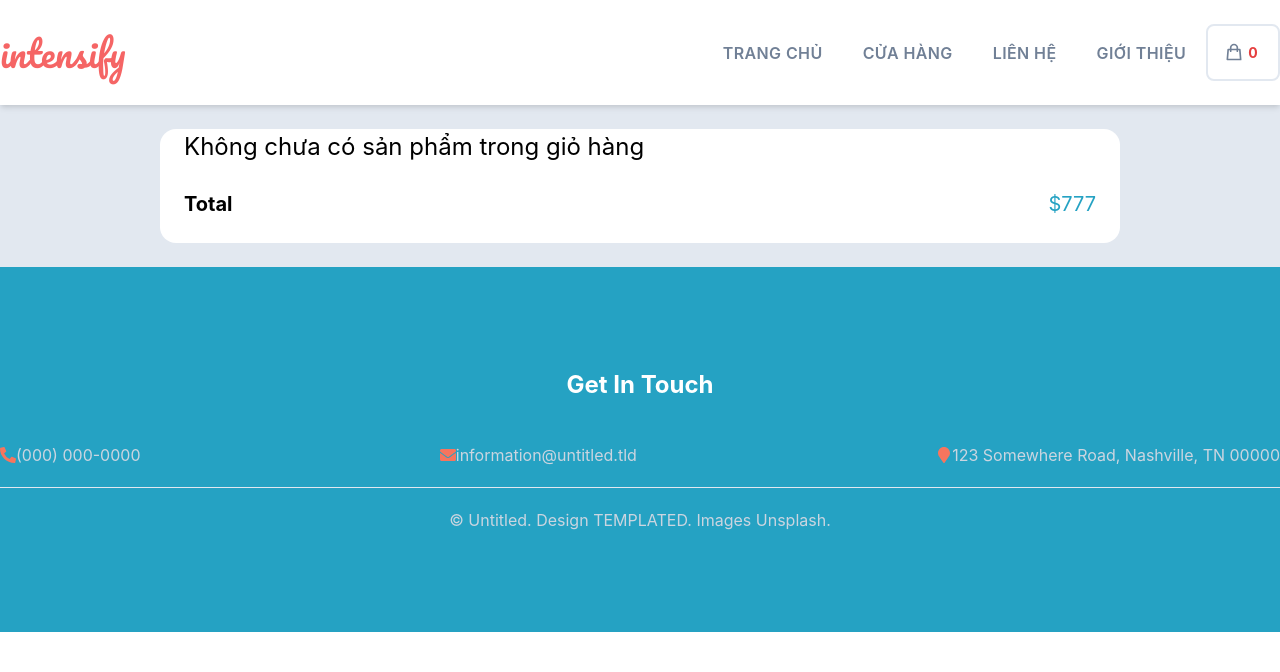
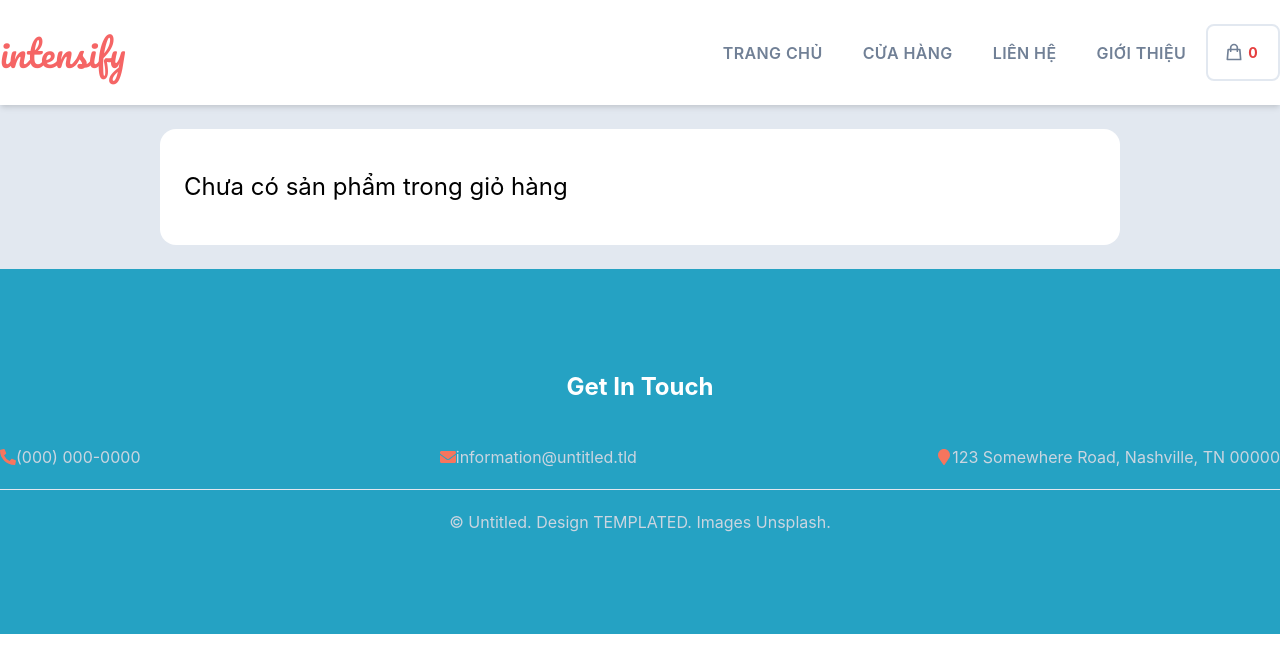
Before and after one commit to quannh2807/pt15202, a React (Create React App) app: page /cart in a window 1280 px wide. Shown: the top 672 px of the page. Built offline with nearby package versions, Linux system fonts and the light colour scheme.

Commit message:
refactor: useContext hook

```diff
--- a/src/components/Header/index.jsx
+++ b/src/components/Header/index.jsx
@@ -1,8 +1,10 @@
-import React from "react";
+import React, { useContext } from "react";
 import { Link } from "react-router-dom";
 import { CartContext } from "../../contexts/Cart";
 
 const Header = () => {
+    const { cartItems } = useContext(CartContext);
+
     return (
         <div className="shadow-md sticky top-0 bg-white">
             <header className="container mx-auto flex items-center justify-between py-6">
@@ -56,13 +58,9 @@ const Header = () => {
                                     d="M16 11V7a4 4 0 00-8 0v4M5 9h14l1 12H4L5 9z"
                                 />
                             </svg>
-                            <CartContext.Consumer>
-                                {({ cartItems }) => (
-                                    <span className="uppercase text-sm px-1 font-bold text-red-600">
-                                        {cartItems.length}
-                                    </span>
-                                )}
-                            </CartContext.Consumer>
+                            <span className="uppercase text-sm px-1 font-bold text-red-600">
+                                {cartItems.length}
+                            </span>
                         </Link>
                     </ul>
                 </nav>
--- a/src/components/Recent/index.jsx
+++ b/src/components/Recent/index.jsx
@@ -18,8 +18,6 @@ const Recent = () => {
         fetchData();
     }, []);
 
-    console.log(recentProduct);
-
     return (
         <div className="container mx-auto py-10">
             <h3 className="font-bold text-3xl text-secondary ">
--- a/src/containers/CartPage/CartItem.jsx
+++ b/src/containers/CartPage/CartItem.jsx
@@ -1,8 +1,9 @@
-import React from "react";
+import React, { useContext } from "react";
 import { CartContext } from "../../contexts/Cart";
 
 const CartItem = ({ product, position }) => {
-    console.log(position);
+    const { removeItem } = useContext(CartContext);
+
     return (
         <div className="flex justify-between py-6 items-center border-b border-gray-300">
             <div>
@@ -25,8 +26,6 @@ const CartItem = ({ product, position }) => {
                 <p>Giá: {product.price} VND</p>
             </div>
 
-            <CartContext.Consumer>
-                {({ removeItem }) => (
             <div onClick={() => removeItem(position)}>
                 <svg
                     xmlns="http://www.w3.org/2000/svg"
@@ -44,8 +43,6 @@ const CartItem = ({ product, position }) => {
                     />
                 </svg>
             </div>
-                )}
-            </CartContext.Consumer>
         </div>
     );
 };
--- a/src/containers/CartPage/index.jsx
+++ b/src/containers/CartPage/index.jsx
@@ -1,37 +1,46 @@
-import React from "react";
+import React, { useContext } from "react";
+import { CartContext } from "../../contexts/Cart";
 import CartItem from "./CartItem";
 
-import { CartContext } from "../../contexts/Cart";
+const CartPage = () => {
+    const { cartItems } = useContext(CartContext);
+    const totalPrice = cartItems.reduce(
+        (totalPrice, currentPrice) => totalPrice + currentPrice.price,
+        0
+    );
 
-const CartPage = () => {
+    console.log(totalPrice);
     return (
         <div className="bg-gray-300 py-6">
             <div className="w-3/4 mx-auto bg-white rounded-2xl px-6">
-                <CartContext.Consumer>
-                    {({ cartItems }) => {
-                        if (cartItems.length <= 0) {
-                            return (
-                                <h3 className="text-2xl">
-                                    Không chưa có sản phẩm trong giỏ hàng
-                                </h3>
-                            );
-                        }
+                {cartItems.length <= 0 && (
+                    <h3 className="text-2xl py-10">
+                        Chưa có sản phẩm trong giỏ hàng
+                    </h3>
+                )}
 
-                        return cartItems.map((product, index) => (
+                {cartItems.length > 0 &&
+                    cartItems.map((product, index) => (
+                        <>
                             <CartItem
                                 product={product}
                                 key={index}
                                 position={index}
                             />
-                        ));
-                    }}
-                </CartContext.Consumer>
+                        </>
+                    ))}
 
-                <div className="flex justify-between items-center py-6">
-                    <div className="text-black font-bold text-xl">Total</div>
+                {cartItems.length > 0 && (
+                    <div className="flex justify-between items-center py-6">
+                        <div className="text-black font-bold text-xl">
+                            Tổng giá trị:{" "}
+                        </div>
 
-                    <div className="text-secondary text-xl">$777</div>
-                </div>
+                        <div className="text-red-600 text-xl font-bold">
+                            {totalPrice} VND
+                        </div>
+                    </div>
+                )}
             </div>
         </div>
     );
```
Lines whose indentation alone changed are shown as unchanged.
